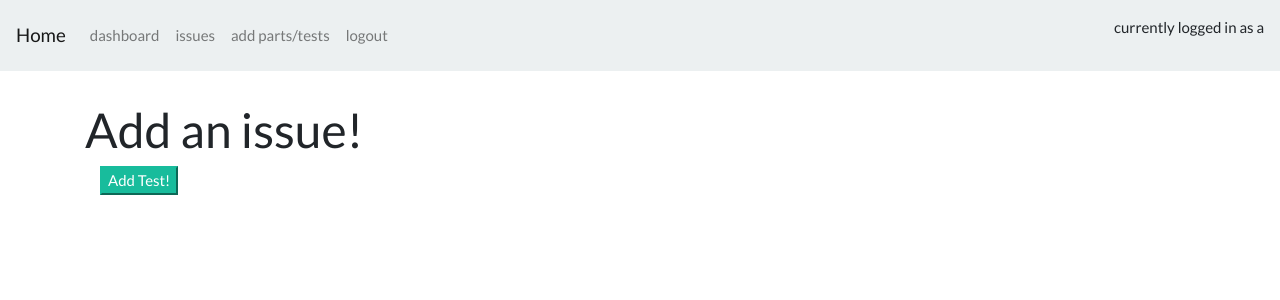
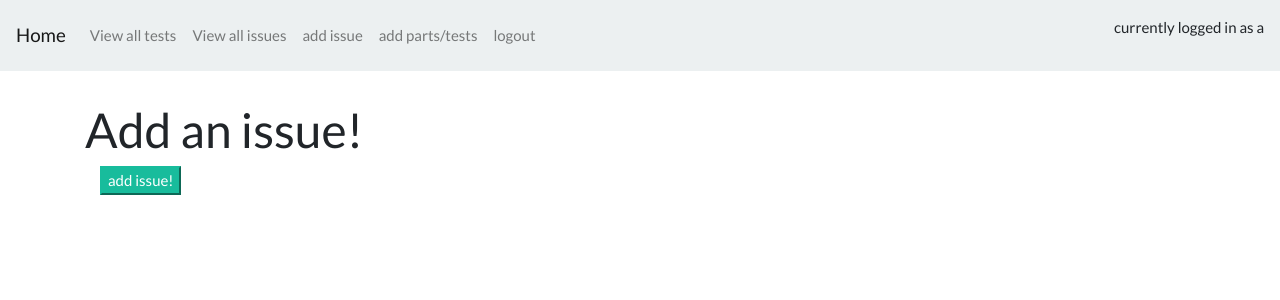
Before and after one commit to ItsTheRealVictor/trackerV1, a Flask app: page /users/a/issues/add in a window 1280 px wide. Shown: the top 300 px of the page. Run offline with Flask 2, Linux system fonts and the light colour scheme; a user stored in the database is signed in; data comes from the database, SQL or seed files in the repository; some libraries are stand-ins or nearby versions.

Commit message:
models, forms and routes added for tests and issues. need to design card template for displaying all

```diff
--- a/app.py
+++ b/app.py
@@ -82,13 +82,12 @@ def logout():
 
 #################### App Function Routes ####################
 
-@app.route('/dashboard')
+#################### tests ####################
+
+@app.route('/all_tests')
 def dashboard():
-    return render_template('dashboard.html')
+    return render_template('all_tests.html')
 
-@app.route('/issues')
-def issues():
-    return render_template('issues.html')
 
 @app.route('/users/<username>/tests/add', methods=['GET', 'POST'])
 def add_test(username):
@@ -115,6 +114,11 @@ def add_test(username):
 
     return render_template('add_test.html', form=form)
 
+
+@app.route('/all_issues')
+def issues():
+    return render_template('all_issues.html')
+
 @app.route('/users/<username>/issues/add', methods=['GET', 'POST'])
 def add_issue(username):
 
--- a/templates/_navbar.html
+++ b/templates/_navbar.html
@@ -7,8 +7,9 @@
         </button>
         <div class="collapse navbar-collapse" id="navbarNavAltMarkup">
           <div class="navbar-nav">
-            <a class="nav-item nav-link" href="/dashboard">dashboard</a>
-            <a class="nav-item nav-link" href="/issues">issues</a>
+            <a class="nav-item nav-link" href="/all_tests">View all tests</a>
+            <a class="nav-item nav-link" href="/all_issues">View all issues</a>
+            <a class="nav-item nav-link" href="/users/{{session['username']}}/issues/add">add issue</a>
             <a class="nav-item nav-link" href="/users/{{session['username']}}/tests/add">add parts/tests</a>
             <a class="nav-item nav-link" href="/logout">logout</a>
           </div>
--- a/templates/add_issue.html
+++ b/templates/add_issue.html
@@ -7,5 +7,5 @@
 {% block body %}
     <h1>Add an issue!</h1>
 
-    {% include 'includes/forms/_testForm.html'   %}
+    {% include 'includes/forms/_issueForm.html'   %}
 {% endblock body %}
```
Also changed, not shown: templates/all_tests.html (added, +9 -0 lines), templates/all_issues.html (renamed from templates/issues.html).
